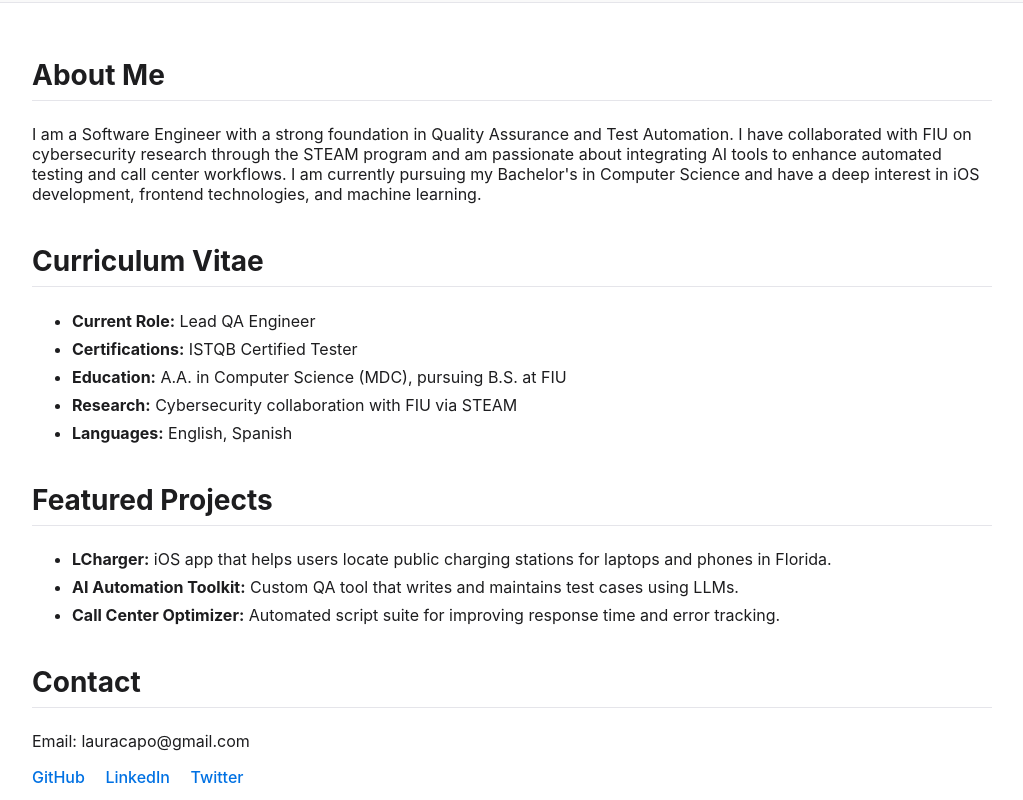
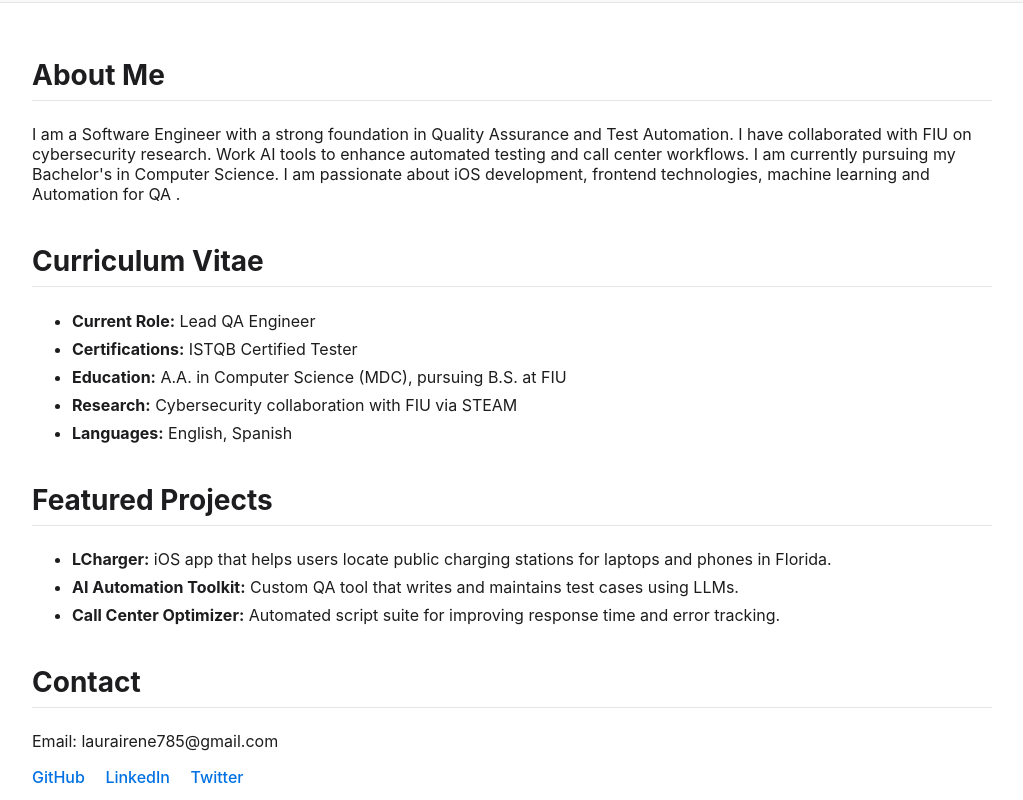
Before and after one commit to laurairene786/laurairene786.github.io, a plain HTML site: page index.html in a window 1280 px wide. Shown: the part 220-1020 px from the top of the page, without its empty margins (128-1151 px from the left). Drawn offline with Linux system fonts and the light colour scheme.

Commit message:
Fix a few UI stuff

```diff
--- a/index.html
+++ b/index.html
@@ -4,7 +4,7 @@
 <head>
   <meta charset="UTF-8">
   <meta name="viewport" content="width=device-width, initial-scale=1.0">
-  <title>Laura Capo | Software Engineer & Researcher</title>
+  <title>Laura Capo </title>
   <style>
     body {
       margin: 0;
@@ -91,7 +91,7 @@
   <div class="container">
     <section id="about">
       <h2>About Me</h2>
-      <p>I am a Software Engineer with a strong foundation in Quality Assurance and Test Automation. I have collaborated with FIU on cybersecurity research through the STEAM program and am passionate about integrating AI tools to enhance automated testing and call center workflows. I am currently pursuing my Bachelor's in Computer Science and have a deep interest in iOS development, frontend technologies, and machine learning.</p>
+      <p>I am a Software Engineer with a strong foundation in Quality Assurance and Test Automation. I have collaborated with FIU on cybersecurity research. Work AI tools to enhance automated testing and call center workflows. I am currently pursuing my Bachelor's in Computer Science. I am passionate about iOS development, frontend technologies, machine learning and Automation for QA .</p>
     </section>
 
     <section id="cv">
@@ -116,7 +116,7 @@
 
     <section id="contact">
       <h2>Contact</h2>
-      <p>Email: lauracapo@gmail.com</p>
+      <p>Email: laurairene785@gmail.com</p>
       <div class="social-links">
         <a href="https://github.com/laurairene786">GitHub</a>
         <a href="https://linkedin.com/in/">LinkedIn</a>
```
